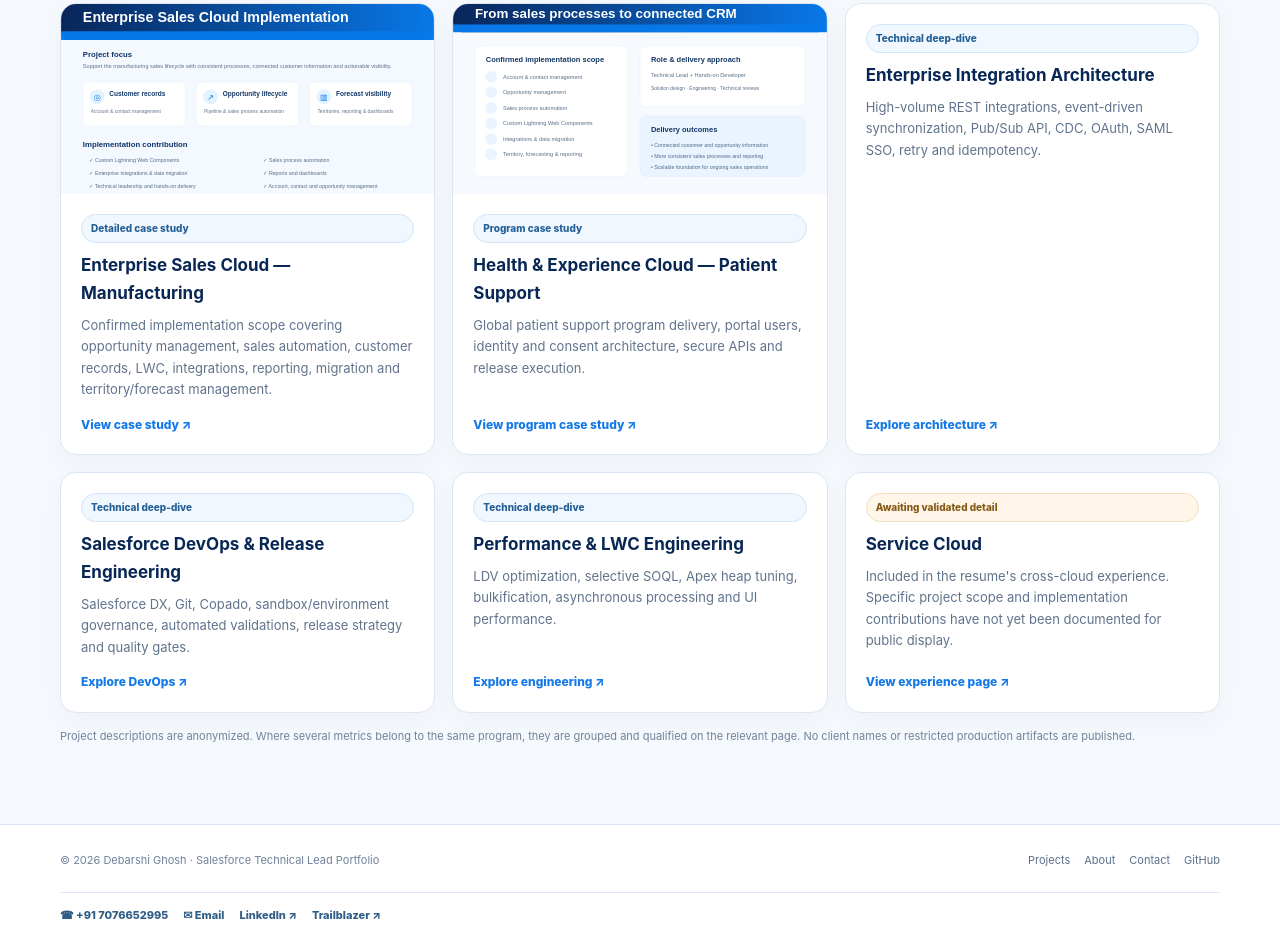
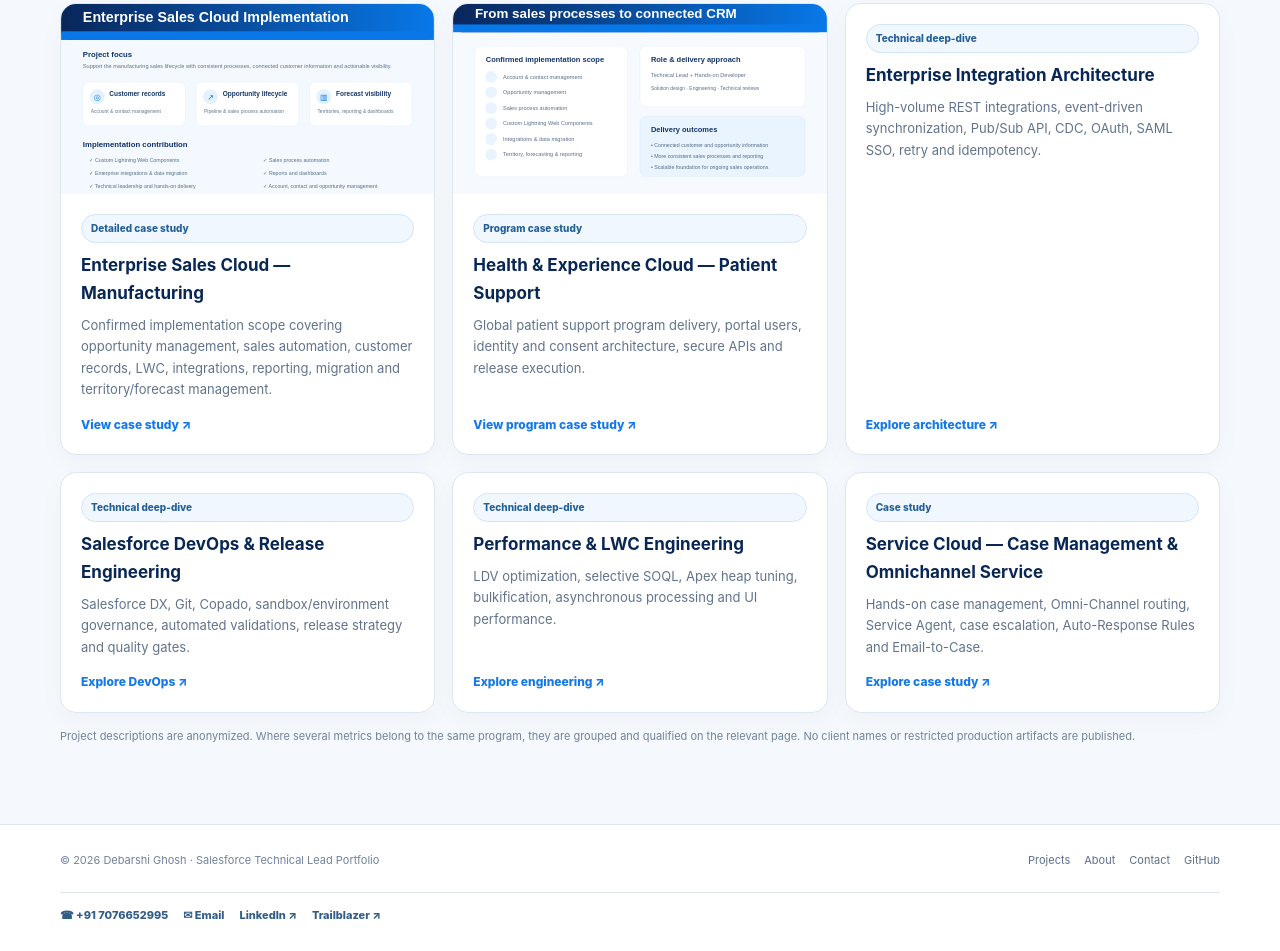
Before and after one commit to debarshi-ghosh/debarshi-salesforce-portfolio, a plain HTML site: page projects/index.html in a window 1280 px wide. Shown: the part 414-1365 px from the top of the page. Drawn offline with Linux system fonts and the light colour scheme.

Commit message:
Publish Service Cloud case study in project directory

```diff
--- a/projects/index.html
+++ b/projects/index.html
@@ -4,5 +4,5 @@
 <article class="project-card"><div class="project-card-body"><span class="pill">Technical deep-dive</span><h3>Enterprise Integration Architecture</h3><p>High-volume REST integrations, event-driven synchronization, Pub/Sub API, CDC, OAuth, SAML SSO, retry and idempotency.</p><a class="card-link" href="integration-architecture/index.html">Explore architecture ↗</a></div></article>
 <article class="project-card"><div class="project-card-body"><span class="pill">Technical deep-dive</span><h3>Salesforce DevOps & Release Engineering</h3><p>Salesforce DX, Git, Copado, sandbox/environment governance, automated validations, release strategy and quality gates.</p><a class="card-link" href="devops-release/index.html">Explore DevOps ↗</a></div></article>
 <article class="project-card"><div class="project-card-body"><span class="pill">Technical deep-dive</span><h3>Performance & LWC Engineering</h3><p>LDV optimization, selective SOQL, Apex heap tuning, bulkification, asynchronous processing and UI performance.</p><a class="card-link" href="performance-engineering/index.html">Explore engineering ↗</a></div></article>
-<article class="project-card"><div class="project-card-body"><span class="pill pending">Awaiting validated detail</span><h3>Service Cloud</h3><p>Included in the resume's cross-cloud experience. Specific project scope and implementation contributions have not yet been documented for public display.</p><a class="card-link" href="service-cloud/index.html">View experience page ↗</a></div></article>
+<article class="project-card"><div class="project-card-body"><span class="pill">Case study</span><h3>Service Cloud — Case Management & Omnichannel Service</h3><p>Hands-on case management, Omni-Channel routing, Service Agent, case escalation, Auto-Response Rules and Email-to-Case.</p><a class="card-link" href="service-cloud/index.html">Explore case study ↗</a></div></article>
 </div><p class="note">Project descriptions are anonymized. Where several metrics belong to the same program, they are grouped and qualified on the relevant page. No client names or restricted production artifacts are published.</p></div></section></main><footer class="site-footer"><div class="wrap footer-row"><span>© 2026 Debarshi Ghosh · Salesforce Technical Lead Portfolio</span><div class="footer-links"><a href="../projects/index.html">Projects</a><a href="../about/index.html">About</a><a href="../contact/index.html">Contact</a><a href="https://github.com/debarshi-ghosh/debarshi-salesforce-portfolio">GitHub</a></div><div class="footer-social"><a href="tel:+917076652995">☎ +91 7076652995</a><a href="mailto:debarshi.ghosh009@gmail.com">✉ Email</a><a href="https://www.linkedin.com/in/debarshi-ghosh1995" target="_blank" rel="noopener noreferrer">LinkedIn ↗</a><a href="https://www.salesforce.com/trailblazer/dghosh5" target="_blank" rel="noopener noreferrer">Trailblazer ↗</a></div></div></footer></body></html>
```
